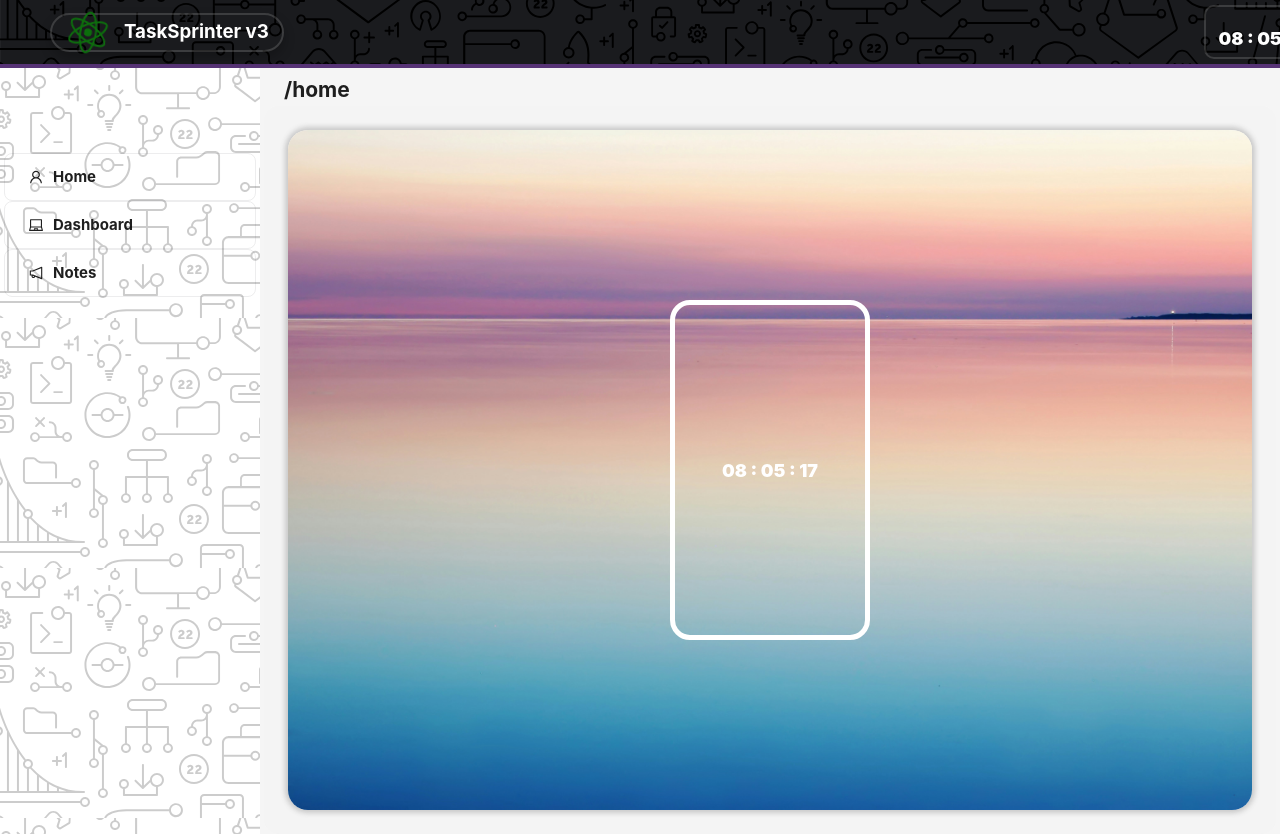
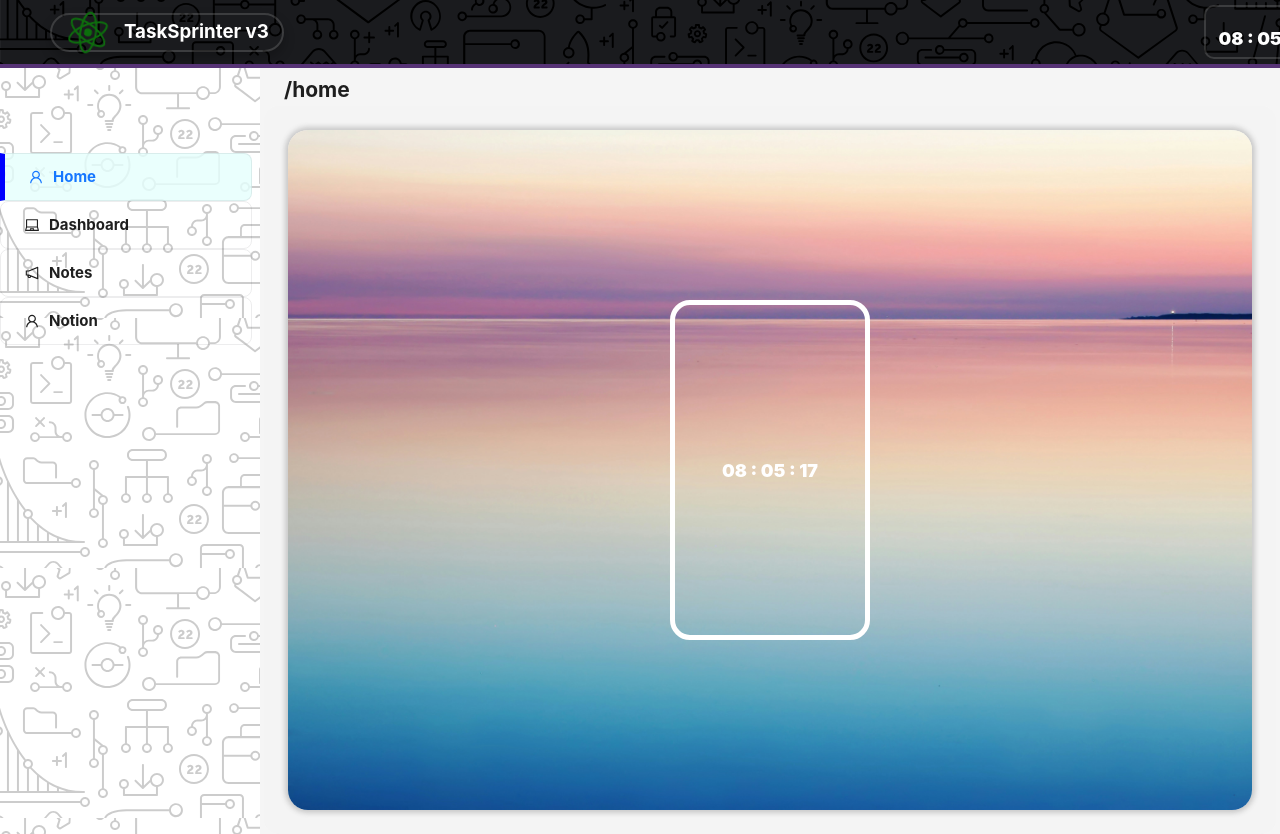
Before and after one commit to Johnnsonkp/TaskSprinterv3, a React (Create React App) app: page /home in a window 1280 px wide. Shown: the top 834 px of the page. Built offline with nearby package versions, Linux system fonts and the light colour scheme.

Commit message:
style: tweaked the sidebar component

```diff
--- a/src/App.css
+++ b/src/App.css
@@ -76,7 +76,7 @@ aside .ant-menu-item{
 }
 
 .logoContainer .logo{
-  width: 150px !important;
+  width: 120px;
 }
 .landing-grid-svg-image{
   width: 620px;
--- a/src/Pages/Home.js
+++ b/src/Pages/Home.js
@@ -14,7 +14,6 @@ function Home() {
           top: "10%",
           fontSize: "50rem",
           border: "5px solid white",
-
           margin: "auto",
           position: "absolute",
           top: 0,
--- a/src/Pages/LandingPage.js
+++ b/src/Pages/LandingPage.js
@@ -4,6 +4,7 @@ import { Button } from "antd";
 import { DefaultContainer } from "../Containers/DefaultContainer";
 import { Link } from "react-router-dom";
 import Nav from "../components/ui.components/Nav";
+import TypeWriterEffect from "../components/typewriter-effect/TypeWriterEffect";
 
 export default function LandingPage() {
   return (
@@ -20,7 +21,15 @@ export default function LandingPage() {
                     marginBottom: "0px",
                   }}
                 >
-                  <h2>Elevate Your Productivity</h2>
+                  <h2>
+                    {/* Elevate Your{" "}
+                    <TypeWriterEffect
+                      text="Productivity"
+                      delay={180}
+                      infinite
+                    />{" "} */}
+                    Elevate Your Productivity
+                  </h2>
                   <p>
                     The new era of task management were the synergy of React,
                     Notion, and OpenAI converges to redefine your productivity
--- a/src/Pages/Main.js
+++ b/src/Pages/Main.js
@@ -89,6 +89,7 @@ export default function Main({ taskArr, handleDelete, UpdateTask }) {
           padding: "10px 20px",
           backgroundColor: "#fff",
           boxShadow: "0 0 5px 3px rgba(100 100 100 / 30%)",
+          minHeight: "350px",
         }}
         items={initialItems}
       />
--- a/src/TaskList/TaskListComp.js
+++ b/src/TaskList/TaskListComp.js
@@ -1,6 +1,6 @@
 import "./index.css";
 
-import { Button, Collapse, Divider, Drawer, Space } from "antd";
+import { Button, Collapse, Divider, Drawer, Popconfirm, Space } from "antd";
 import {
   CheckCircleOutlined,
   CloseSquareOutlined,
@@ -112,9 +112,7 @@ export default function TaskListComp({ task, handleDelete, UpdateTask }) {
         <List
           style={{
             cursor: "pointer",
-            border: "1px solid red",
-            border: "1px solid rgba(5, 5, 5, 0.06)",
-            borderRadius: "10px",
+            // borderRadius: "10px",
             padding: "5px",
             overflow: "visible",
           }}
@@ -129,21 +127,43 @@ export default function TaskListComp({ task, handleDelete, UpdateTask }) {
               className="taskList"
               style={{
                 backgroundColor: item.completed
-                  ? "rgba(0, 200, 117, 0.1)"
-                  : "rgba(140, 140, 140, 0.15)",
+                  ? "rgba(200,255,221,0.3)"
+                  : "#f4f4f4",
                 margin: "2px",
-                borderRadius: "5px",
                 padding: "3px 10px",
                 borderLeft: `5px solid ${
                   item.completed ? "rgba(103, 245, 149, 1)" : "#1890ff70"
                 }`,
               }}
+              actions={[
+                <div
+                  style={{
+                    display: "flex",
+                    alignItems: "center",
+                  }}
+                >
+                  <Popconfirm
+                    title={"Are you sure you want to delete?"}
+                    onConfirm={() => onTaskDelete(item)}
+                  >
+                    <CloseSquareOutlined
+                      className="CloseSquareOutlined"
+                      style={{
+                        color: "red",
+                        fontSize: "25px",
+                        cursor: "pointer",
+                        border: "1px solid red",
+                      }}
+                      // onClick={() => onTaskDelete(item)}
+                    />
+                  </Popconfirm>
+                </div>,
+              ]}
             >
               <List.Item.Meta
                 style={{
                   textAlign: "left",
                   flex: 2.3,
-                  // border: "1px solid red",
                   display: "flex",
                   alignItems: "center",
                 }}
@@ -170,7 +190,7 @@ export default function TaskListComp({ task, handleDelete, UpdateTask }) {
                       style={{
                         width: "40px",
                         background: "transparent",
-                        marginRight: "5px",
+                        marginRight: "0px",
                         marginLeft: "5px",
                         border: "1px solid #fff",
                       }}
@@ -191,9 +211,6 @@ export default function TaskListComp({ task, handleDelete, UpdateTask }) {
                   </a>
                 }
               />
-              {/* <span className="customDivider">
-                <CustomDivider className="customDivider" />
-              </span> */}
               {item.subtasks && <MessageOutlined className="customDivider" />}
               <span style={{ width: "10px" }}></span>
               <button
@@ -206,9 +223,7 @@ export default function TaskListComp({ task, handleDelete, UpdateTask }) {
               <span
                 className="customDivider"
                 style={{ marginLeft: "5px", marginRight: "5px" }}
-              >
-                {/* <CustomDivider className="customDivider" /> */}
-              </span>
+              ></span>
               <span
                 className="statusTab"
                 style={{ marginLeft: "5px", marginRight: "5px" }}
@@ -218,9 +233,7 @@ export default function TaskListComp({ task, handleDelete, UpdateTask }) {
               <span
                 className="customDivider"
                 style={{ marginLeft: "5px", marginRight: "5px" }}
-              >
-                {/* <CustomDivider className="customDivider" /> */}
-              </span>
+              ></span>
               <List.Item.Meta
                 className="tasklistDate"
                 style={{}}
@@ -229,7 +242,7 @@ export default function TaskListComp({ task, handleDelete, UpdateTask }) {
                     <button
                       style={{
                         border: "1px solid lightGray",
-                        minWidth: "180px",
+                        // minWidth: "180px",
                       }}
                       onClick={(event) => event.preventDefault()}
                     >
@@ -251,19 +264,7 @@ export default function TaskListComp({ task, handleDelete, UpdateTask }) {
               <span
                 className="customDivider"
                 style={{ marginLeft: "5px", marginRight: "5px" }}
-              >
-                {/* <CustomDivider className="customDivider" /> */}
-              </span>
-              <CloseSquareOutlined
-                className="CloseSquareOutlined"
-                style={{
-                  color: "red",
-                  fontSize: "25px",
-                  cursor: "pointer",
-                  border: "1px solid red",
-                }}
-                onClick={() => onTaskDelete(item)}
-              />
+              ></span>
             </List.Item>
           )}
         />
--- a/src/TaskList/index.css
+++ b/src/TaskList/index.css
@@ -11,6 +11,16 @@
 }
 .CompletedTaskRate .ant-card-body{
     padding: 10px;
+}
+#taskliskContainer .ant-list{
+    padding-top: 0px !important;
+    padding-left: 0px !important;
+}
+.ant-tabs-ink-bar{
+    height: 3px !important;
+}
+:where(.css-dev-only-do-not-override-1qhpsh8).ant-tabs-top >.ant-tabs-nav{
+    margin: 0px;
 }
 /* taskliskContainer */
 @media screen and (max-width: 530px){
--- /dev/null
+++ b/src/components/typewriter-effect/TypeWriterEffect.js
@@ -0,0 +1,26 @@
+import React, { useEffect, useState } from "react";
+
+const TypeWriterEffect = ({ text, delay, infinite }) => {
+  const [currentText, setCurrentText] = useState("");
+  const [currentIndex, setCurrentIndex] = useState(0);
+
+  useEffect(() => {
+    let timeout;
+    if (currentIndex < text.length) {
+      const timeout = setTimeout(() => {
+        setCurrentText((prevText) => prevText + text[currentIndex]);
+        setCurrentIndex((prevIndex) => prevIndex + 1);
+      }, delay);
+    } else if (infinite) {
+      // ADD THIS CHECK
+      setCurrentIndex(0);
+      setCurrentText("");
+    }
+
+    return () => clearTimeout(timeout);
+  }, [currentIndex, delay, text]);
+
+  return <span>{currentText}|</span>;
+};
+
+export default TypeWriterEffect;
--- a/src/components/ui.components/Nav.js
+++ b/src/components/ui.components/Nav.js
@@ -21,6 +21,7 @@ export default function Nav() {
         width: "100%",
         borderBottom: "4px solid #573376",
         zIndex: "1000px",
+        overflow: "hidden",
       }}
     >
       <div className="demo-logo">
--- a/src/components/ui.components/sideMenu/SideMenu.css
+++ b/src/components/ui.components/sideMenu/SideMenu.css
@@ -1,8 +1,7 @@
 #sideMenu li.ant-menu-item {
-    /* border: 1px solid lightgray;
-    background: #e5e6e6; */
     margin-top: 0px !important;
     margin-bottom: 0px !important;
+    margin-left: 0px !important;
     padding-top: 23px !important;
     padding-bottom: 23px !important;
 }
@@ -10,12 +9,15 @@
 #sideMenu li.ant-menu-item .ant-menu-item-selected{
     border: 1px solid lightgray;
     background: #e5e6e6;
-    border: 1px solid red !important;
+    /* border: 1px solid red !important; */
 }
 
-:where(.css-dev-only-do-not-override-1qhpsh8).ant-menu-light .ant-menu-item-selected{
+aside .ant-menu-item-selected{
     border-left: 5px solid blue !important;
-    background-color: rgba(229, 255, 253, 0.6)!important;
+    border-top-left-radius: 0px !important;
+    border-bottom-left-radius: 0px !important;
+    margin-left: 0px !important;
+    background-color: rgba(229, 255, 253, 0.8)!important;
 }
 
 #sideMenu h4{
--- a/src/components/ui.components/sideMenu/SideMenu.js
+++ b/src/components/ui.components/sideMenu/SideMenu.js
@@ -12,53 +12,71 @@ import { Menu } from "antd";
 
 function SideMenu() {
   const [defaultSelectedKey, setDefaultSelectedKey] = useState(
-    window.location.pathname.toString() || "Dashboard"
+    window.location.pathname.toString()
   );
+  const [loaded, setLoaded] = useState(false);
+
   const handleLinkClick = (event) => {
     // window.location.assign(`/${event.target.innerText}`);
     setDefaultSelectedKey(window.location.pathname.toString());
   };
+  setTimeout(() => {
+    console.log("setTimeout", window.location.pathname.toString());
+    setLoaded(true);
+  }, [3000]);
+
   useEffect(() => {
+    console.log("useFfect selected key", window.location.pathname.toString());
     setDefaultSelectedKey(window.location.pathname.toString());
-  }, [defaultSelectedKey]);
+  }, [loaded]);
   return (
     <Menu
       id="sideMenu"
       mode="inline"
-      defaultSelectedKeys={[defaultSelectedKey]}
-      selectedKeys={[defaultSelectedKey]}
+      // defaultSelectedKeys={"/dashboard"}
+      selectedKeys={defaultSelectedKey}
       style={{
         height: "100%",
         borderRight: 0,
         textAlign: "left",
         background: `url("/header-background copy.svg")`,
+        // backgroundOpacity: "0.2",
         // backgroundColor: "#e5e6e6",
       }}
       items={[
         {
-          key: "/Home",
+          key: "/home",
           icon: <UserOutlined size="large" />,
           label: (
             <h4 onClick={(event) => handleLinkClick(event)}>
-              <Link to="/Home">Home</Link>
+              <Link to="/home">Home</Link>
             </h4>
           ),
         },
         {
-          key: "/Dashboard",
+          key: "/dashboard",
           icon: <LaptopOutlined />,
           label: (
             <h4 onClick={(event) => handleLinkClick(event)}>
-              <Link to="/Dashboard">Dashboard</Link>
+              <Link to="/dashboard">Dashboard</Link>
             </h4>
           ),
         },
         {
-          key: "/Notes",
+          key: "/notes",
           icon: <NotificationOutlined />,
           label: (
             <h4 onClick={(event) => handleLinkClick(event)}>
-              <Link to="/Notes">Notes</Link>
+              <Link to="/notes">Notes</Link>
+            </h4>
+          ),
+        },
+        {
+          key: "/notion",
+          icon: <UserOutlined size="large" />,
+          label: (
+            <h4 onClick={(event) => handleLinkClick(event)}>
+              <Link to="/notion">Notion</Link>
             </h4>
           ),
         },
```
